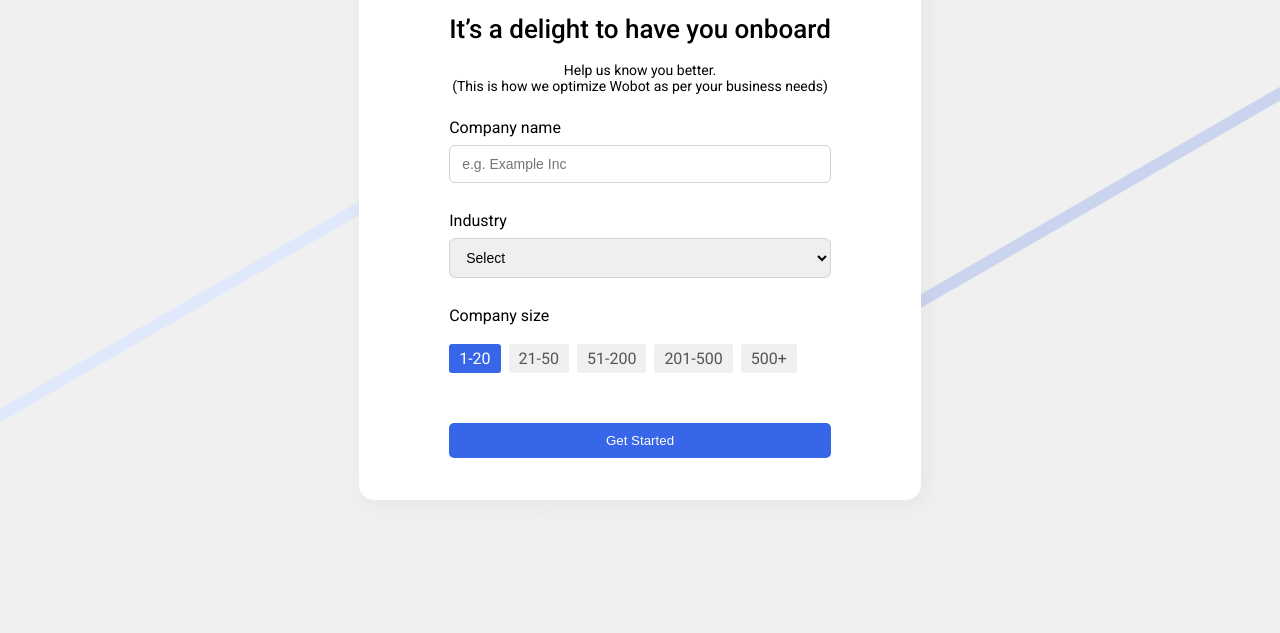
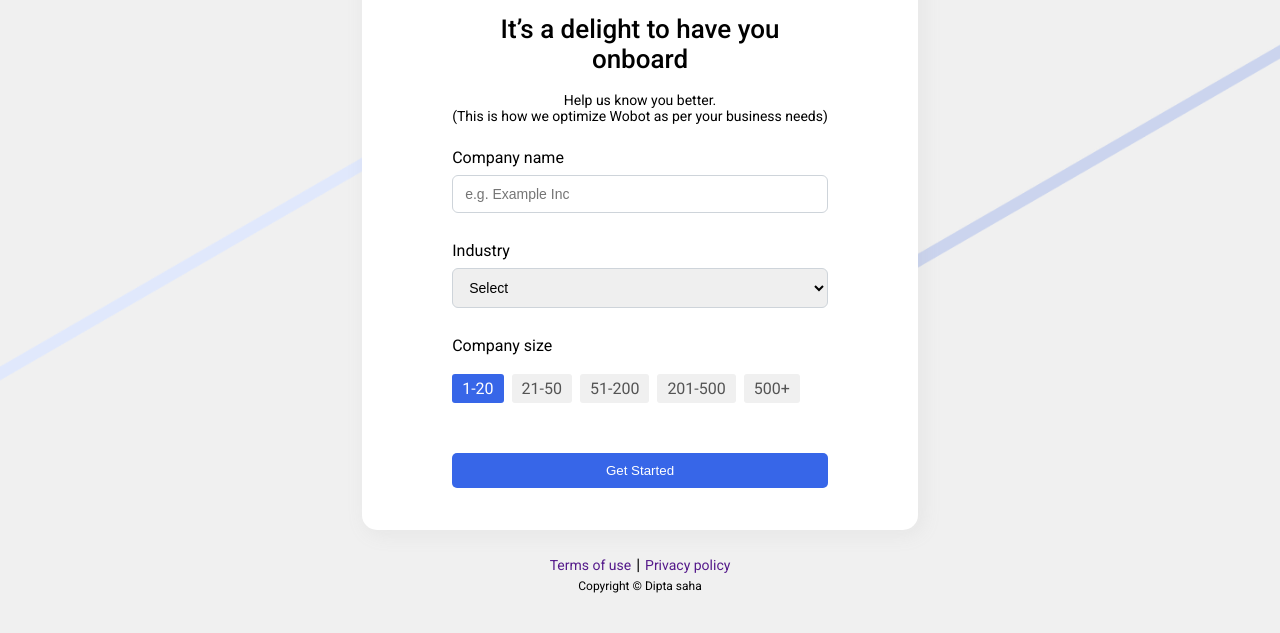
Before and after one commit to diptasahacse/wobot-internship-assignment, a plain HTML site: page index.html in a window 1280 px wide. Shown: the part 167-800 px from the top of the page. Drawn offline with Linux system fonts and the light colour scheme.

Commit message:
design footer part

```diff
--- a/index.html
+++ b/index.html
@@ -26,8 +26,9 @@
                         <img src="img/form_logo.png" alt="logo">
                     </div>
                     <!-- Form heading -->
-                    <div>
-                        <h3 class="heading">It’s a delight to have you onboard</h3>
+                    <div class="heading">
+                        <h3>It’s a delight to have you</h3>
+                        <h3>onboard</h3>
                     </div>
                     <!-- Form paragraph -->
                     <div class="paragraph">
@@ -100,6 +101,17 @@
 
         </div>
     </main>
+    <footer class="text-center">
+        <div>
+            <ul>
+                <li><a href="">Terms of use</a></li>
+                <li><a href="">Privacy policy</a></li>
+            </ul>
+        </div>
+        <div>
+            <p class="footer-paragraph">Copyright &copy; Dipta saha</p>
+        </div>
+    </footer>
 
 
 
--- a/style.css
+++ b/style.css
@@ -9,6 +9,10 @@
 body {
     background-color: #F0F0F0;
     font-family: 'Roboto', sans-serif;
+}
+
+.text-center {
+    text-align: center;
 }
 
 header {
@@ -26,7 +30,7 @@ main {
     background-repeat: no-repeat;
     background-position: center;
     background-size: cover;
-    height: 90vh;
+
 }
 
 .form-container {
@@ -42,12 +46,18 @@ main {
     text-align: center;
 
 }
-.heading{
-    font-size: 26px;
-    font-weight: 500;
+
+.heading {
     margin-top: 26px;
     margin-bottom: 16px;
 }
+
+.heading h3 {
+    font-size: 26px;
+    font-weight: 500;
+
+}
+
 .paragraph {
     margin: 18px 0;
     font-size: 14px;
@@ -116,3 +126,31 @@ input[type="radio"]:checked+.radio-label {
     width: 100%;
     cursor: pointer;
 }
+
+footer {
+    padding: 20px 0;
+}
+
+ul {
+    display: flex;
+    justify-content: center;
+    margin: 5px 0;
+}
+
+ul li {
+    list-style: none;
+
+}
+ul li:first-child::after{
+    content: '|';
+    margin: 0 5px;
+}
+
+ul li a {
+    text-decoration: none;
+    font-size: 14px;
+}
+
+.footer-paragraph {
+    font-size: 12px;
+}
```
